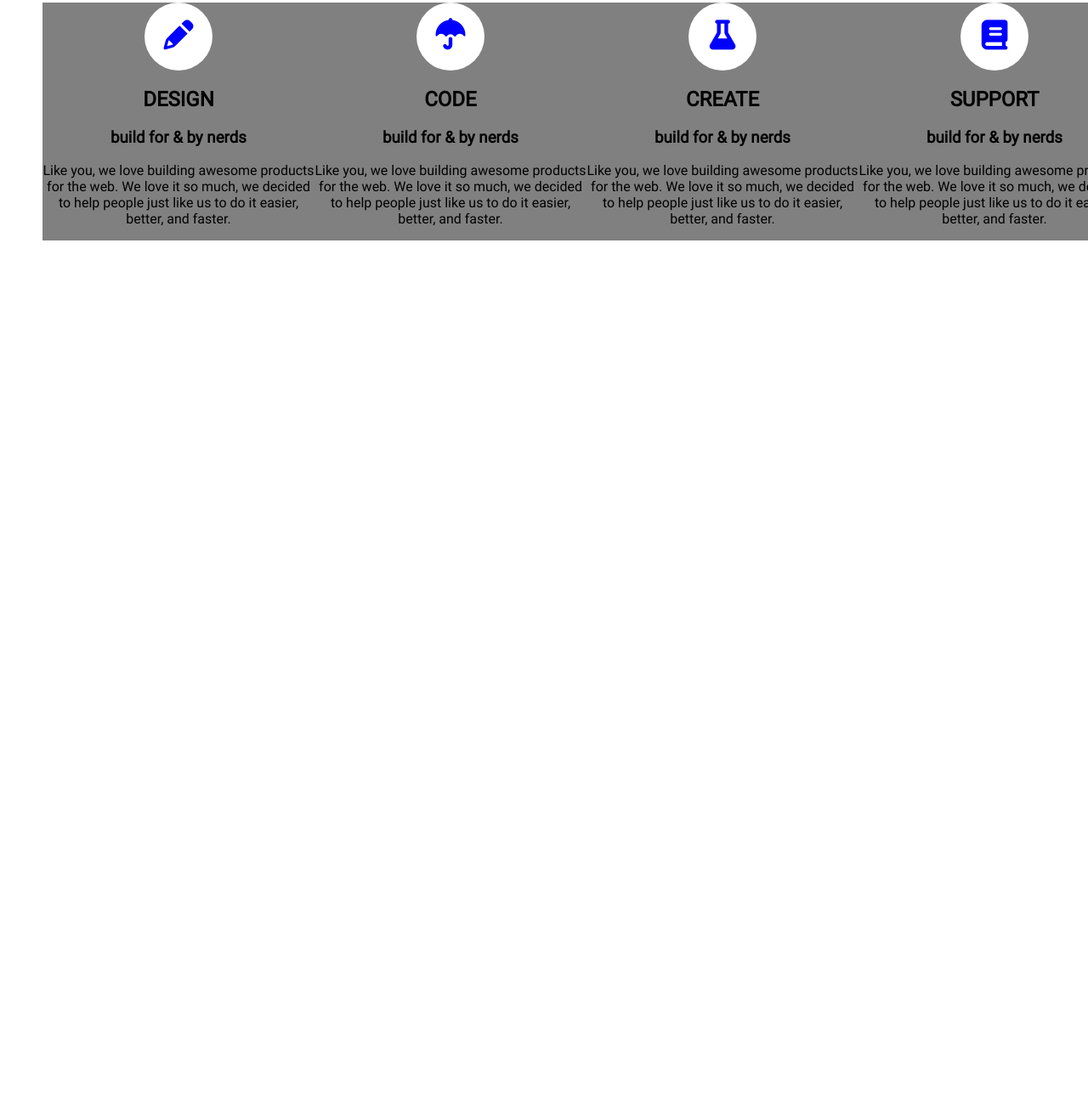
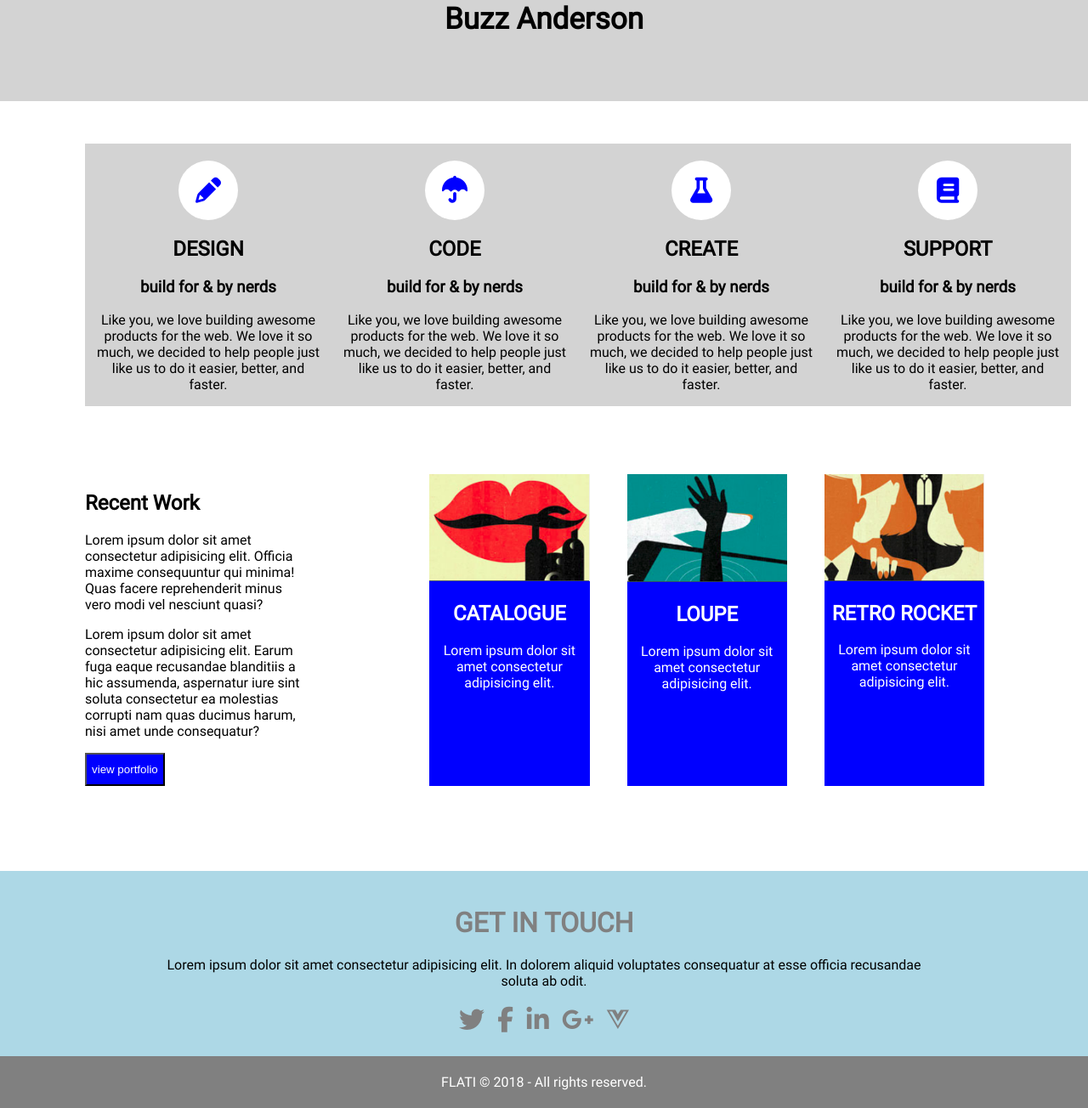
Before and after one commit to Maxlewa/html-sass-flati-siteweb, a website: page index.html in a window 1280 px wide. Shown: the part 762-2066 px from the top of the page at 85% size. Before the commit the page ends 1045 px from the top, so only its background shows below. Drawn offline with Linux system fonts and the light colour scheme.

Commit message:
site presque terminé

```diff
--- a/index.html
+++ b/index.html
@@ -85,7 +85,72 @@
         </div>
     </section>
 
+    <!--LAST SECTION-->
+    <section id="lastsection">
+        <div id="recentwork">
+            <h1>Recent Work</h1>
+            <p>Lorem ipsum dolor sit amet consectetur adipisicing elit. Officia maxime consequuntur qui minima! Quas facere reprehenderit minus vero modi vel nesciunt quasi?</p>
+            <p>Lorem ipsum dolor sit amet consectetur adipisicing elit. Earum fuga eaque recusandae blanditiis a hic assumenda, aspernatur iure sint soluta consectetur ea molestias corrupti nam quas ducimus harum, nisi amet unde consequatur?</p>
+            <button>view portfolio</button>
+        </div>
+        <div id="troiscartesdiv">
+            <div id="cartecatalogue">
+                <div class="carteimg">
+                    <img src="./public/img/flati-design-screenshot1.png" alt="">
+                </div>
+                <div class="cartebluebg">
+                    <h2>CATALOGUE</h2>
+                    <p>Lorem ipsum dolor sit amet consectetur adipisicing elit.</p>
+                </div>
+            </div>
+            <div id="carteloupe">
+                <div class="carteimg">
+                    <img src="./public/img/flati-design-screenshot2.png" alt="">
+                </div>
+                <div class="cartebluebg">
+                    <h2>LOUPE</h2>
+                    <p>Lorem ipsum dolor sit amet consectetur adipisicing elit.</p>
+                </div>
+            </div>
+            <div id="carterocket">
+                <div class="carteimg">
+                    <img src="./public/img/flati-design-screenshot3.png" alt="">
+                </div>
+                <div class="cartebluebg">
+                    <h2>RETRO ROCKET</h2>
+                    <p>Lorem ipsum dolor sit amet consectetur adipisicing elit.</p>
+                </div>
+            </div>
+        </div>
+    </section>
+
+    <!--FOOTER-->
     <footer>
+        <div id="getintouch">
+            <h1>GET IN TOUCH</h1>
+            <p>Lorem ipsum dolor sit amet consectetur adipisicing elit. In dolorem aliquid voluptates consequatur at esse officia recusandae soluta ab odit.</p>
+            <br>
+            <div id="footericons">
+                <a href="">
+                    <i class="fab fa-twitter"></i>
+                </a>
+                <a href="">
+                    <i class="fab fa-facebook-f"></i>
+                </a>
+                <a href="">
+                    <i class="fab fa-linkedin-in"></i>
+                </a>
+                <a href="">
+                    <i class="fab fa-google-plus-g"></i>
+                </a>
+                <a href="">
+                    <i class="fab fa-vuejs"></i>
+                </a>
+            </div>
+        </div>
+        <div id="copyright">
+            <p>FLATI © 2018 - All rights reserved.</p>
+        </div>
 
     </footer>
 
--- a/src/sass/module/_footer.sass
+++ b/src/sass/module/_footer.sass
@@ -0,0 +1,31 @@
+#getintouch
+    background-color: lightblue
+    padding-top: 20px
+    padding-bottom: 25px
+
+#getintouch>h1
+    text-align: center
+    color: grey
+
+#getintouch>p
+    text-align: center
+    margin: auto
+    width: 900px
+
+#footericons
+    display: flex
+    justify-content: space-between
+    width: 200px
+    margin: auto
+    font-size: 30px
+
+#footericons>a
+    text-decoration: none
+    color: grey
+
+#copyright
+    text-align: center
+    background-color: grey
+    color: white
+    padding-top: 5px
+    padding-bottom: 5px
--- a/src/sass/module/_sections.sass
+++ b/src/sass/module/_sections.sass
@@ -1,7 +1,7 @@
 // SECTION 1 BEIGE
 
-    #sectionunbeige
-    background-color: beige
+#sectionunbeige
+    background-color: rgb(211, 211, 211)
     height: 300px
     padding-top: 40px
     padding-bottom: 40px
@@ -33,24 +33,26 @@
 
 #sectionquatuor
     display: flex
-    margin-left: 50px
-    margin-right: 50px
+    margin-left: 100px
+    margin-right: 100px
+    margin-top: 50px
     justify-content: space-between
 
 .quatuorcard
-    background-color: grey
+    background-color: rgb(211, 211, 211)
     text-align: center
 
 .iconquatuor
     color: blue
-    font-size: 35px
-    width: 80px
-    height: 80px
+    font-size: 30px
+    width: 70px
+    height: 70px
     align-items: center
     text-align: center
     margin: auto
     background-color: white
     border-radius: 50%
+    margin-top: 20px
 
 #iconpencil
     margin-top: 20px
@@ -65,4 +67,59 @@
     margin-top: 20px
 
 .quatuorcard>p
-    width: 320px
+    width: 270px
+    padding-left: 10px
+    padding-right: 10px
+
+// LAST SECTION
+
+#lastsection
+    display: flex
+    margin-left: 100px
+    margin-right: 100px
+    margin-top: 80px
+    justify-content: space-between
+    margin-bottom: 100px
+
+#recentwork
+    width: 500px
+    padding-right: 30px
+    margin-right: 100px
+
+#recentwork>button
+    background-color: blue
+    color: white
+    padding-top: 10px
+    padding-bottom: 10px
+
+#troiscartesdiv
+    display: flex
+    justify-content: space-between
+
+#cartecatalogue
+    color: white
+    background-color: blue
+    margin-left: 22px
+    margin-right: 22px
+
+#carteloupe
+    color: white
+    background-color: blue
+    margin-left: 22px
+    margin-right: 22px
+
+#carterocket
+    color: white
+    background-color: blue
+    margin-left: 22px
+    margin-right: 22px
+
+.carteimg>img
+    width: 100%
+
+.cartebluebg
+    text-align: center
+
+.cartebluebg>p
+    padding-left: 10px
+    padding-right: 10px
```
Also changed, not shown: public/css/app.css.
